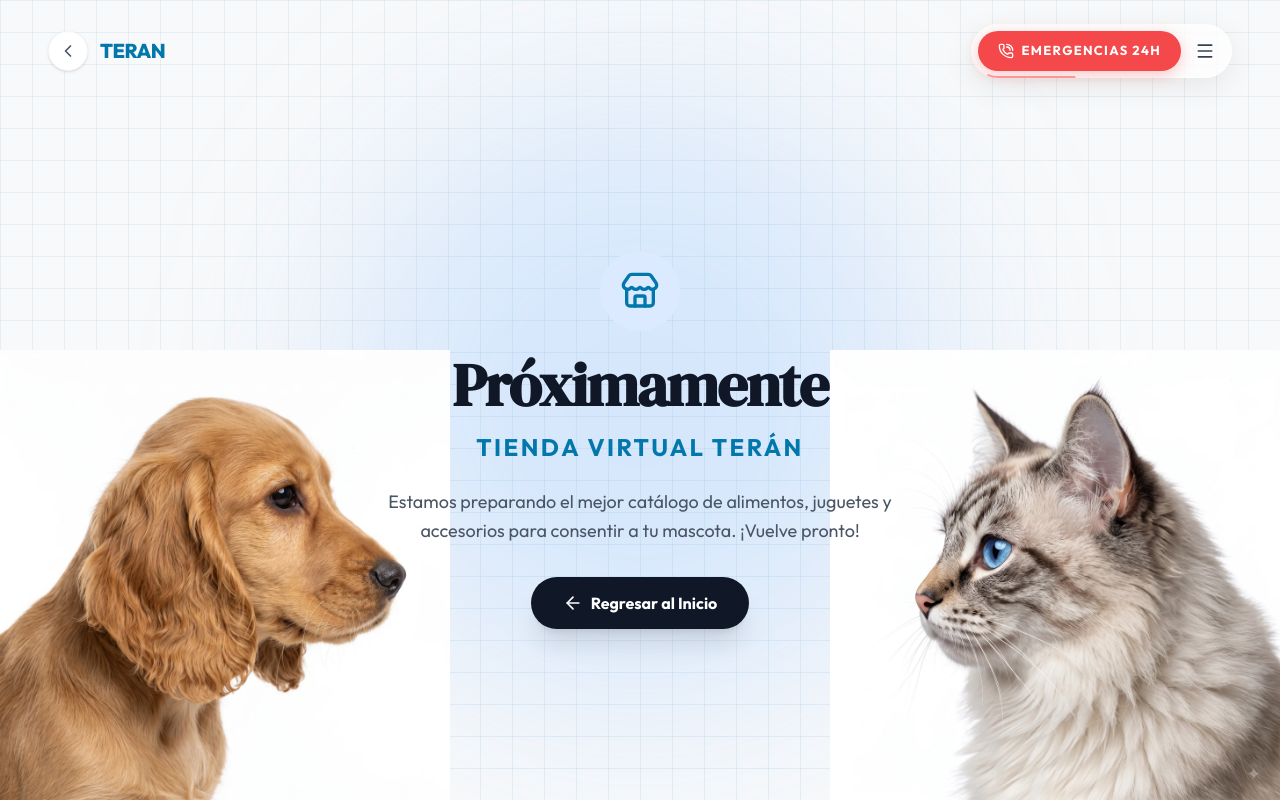
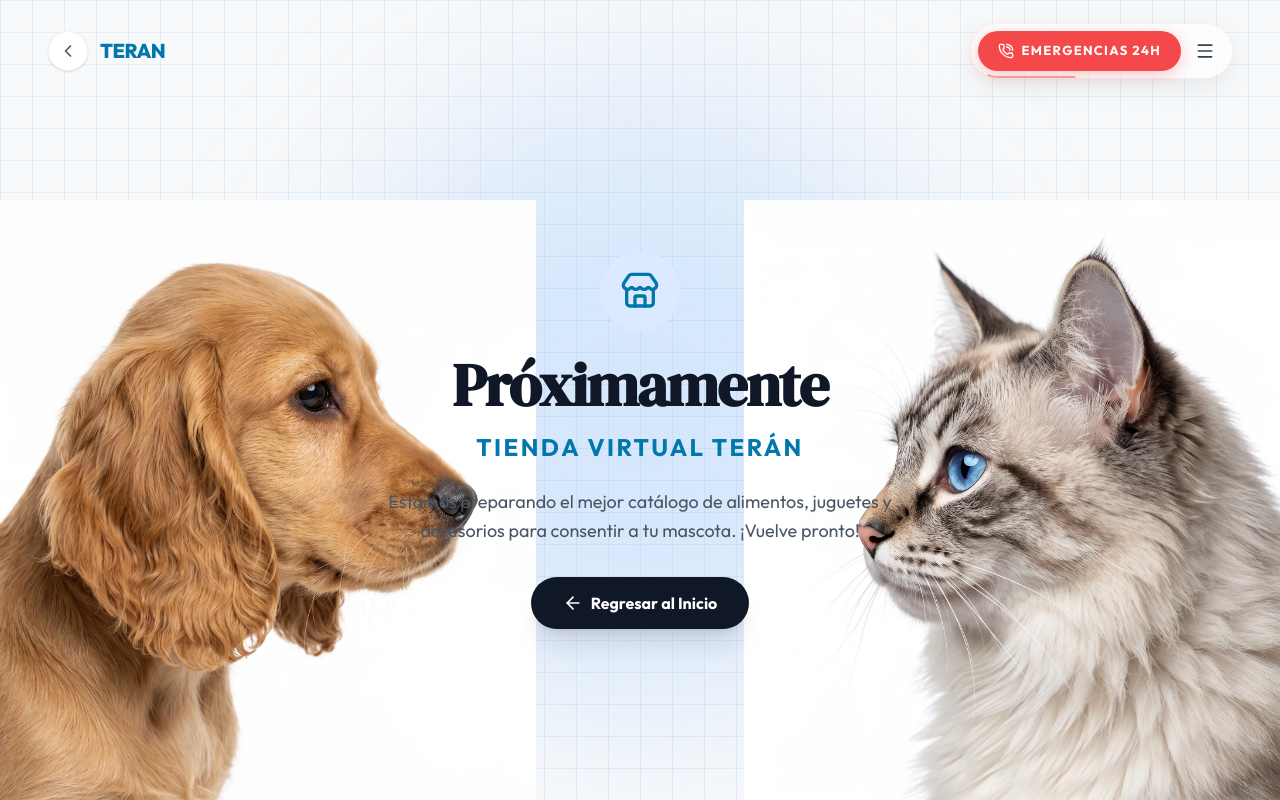
Before and after one commit to pwn27sbx/Teran, a React (Vite) app: page /tienda in a window 1280 px wide. Built offline with nearby package versions, Linux system fonts and the light colour scheme.

Commit message:
fix: move images out of main context to fix mix-blend-multiply bug

```diff
--- a/src/pages/Tienda.tsx
+++ b/src/pages/Tienda.tsx
@@ -18,7 +18,28 @@ export default function Tienda() {
       />
 
       {/* Glow Effect */}
-      <div className="absolute top-1/2 left-1/2 -translate-x-1/2 -translate-y-1/2 w-[600px] h-[600px] bg-blue-400/20 rounded-full blur-[100px] pointer-events-none"></div>
+      <div className="absolute top-1/2 left-1/2 -translate-x-1/2 -translate-y-1/2 w-[600px] h-[600px] bg-blue-400/20 rounded-full blur-[100px] pointer-events-none z-0"></div>
+
+      {/* Dog and Cat Images */}
+      <div className="absolute inset-0 pointer-events-none overflow-hidden z-0">
+        <motion.img
+          initial={{ opacity: 0, x: -50 }}
+          animate={{ opacity: 1, x: 0 }}
+          transition={{ duration: 0.8, delay: 0.3 }}
+          src="/miloperfil.webp"
+          alt="Perro feliz"
+          className="absolute -left-[15%] md:-left-[5%] bottom-0 w-[400px] md:w-[600px] object-contain mix-blend-multiply opacity-80"
+        />
+
+        <motion.img
+          initial={{ opacity: 0, x: 50 }}
+          animate={{ opacity: 1, x: 0 }}
+          transition={{ duration: 0.8, delay: 0.5 }}
+          src="/atreusperfil.webp"
+          alt="Gato curioso"
+          className="absolute -right-[10%] md:-right-[5%] bottom-0 w-[400px] md:w-[600px] object-contain mix-blend-multiply opacity-80"
+        />
+      </div>
 
       <Header variant="back" />
 
@@ -54,25 +75,6 @@ export default function Tienda() {
             Regresar al Inicio
           </Link>
         </motion.div>
-
-        {/* Dog and Cat Images */}
-        <motion.img
-          initial={{ opacity: 0, x: -50 }}
-          animate={{ opacity: 1, x: 0 }}
-          transition={{ duration: 0.8, delay: 0.3 }}
-          src="/miloperfil.webp"
-          alt="Perro feliz"
-          className="absolute -left-20 md:left-0 bottom-0 w-[300px] md:w-[450px] object-contain pointer-events-none mix-blend-multiply opacity-80"
-        />
-
-        <motion.img
-          initial={{ opacity: 0, x: 50 }}
-          animate={{ opacity: 1, x: 0 }}
-          transition={{ duration: 0.8, delay: 0.5 }}
-          src="/atreusperfil.webp"
-          alt="Gato curioso"
-          className="absolute -right-20 md:right-0 bottom-0 w-[300px] md:w-[450px] object-contain pointer-events-none mix-blend-multiply opacity-80"
-        />
       </main>
     </div>
   );
```
